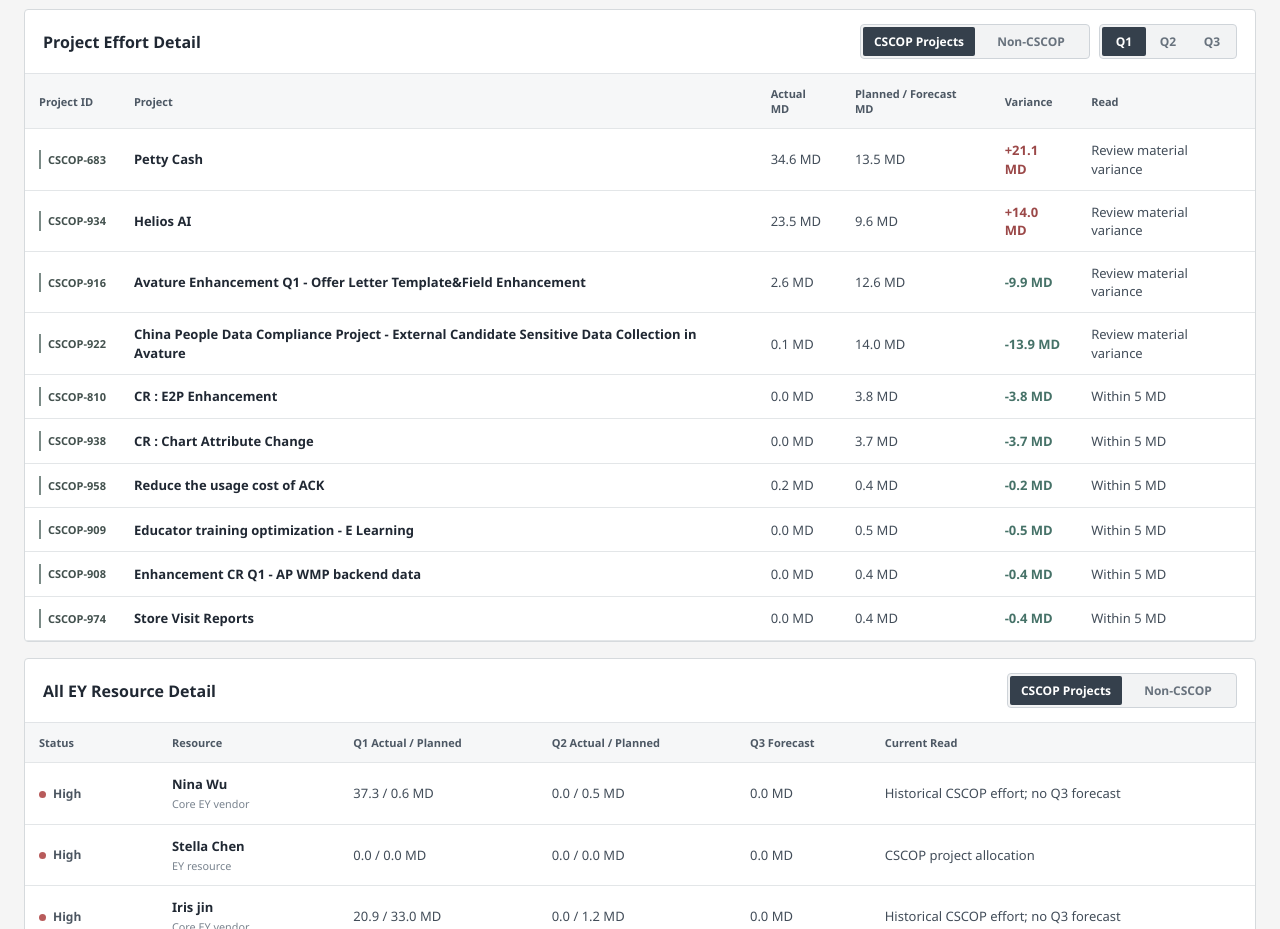
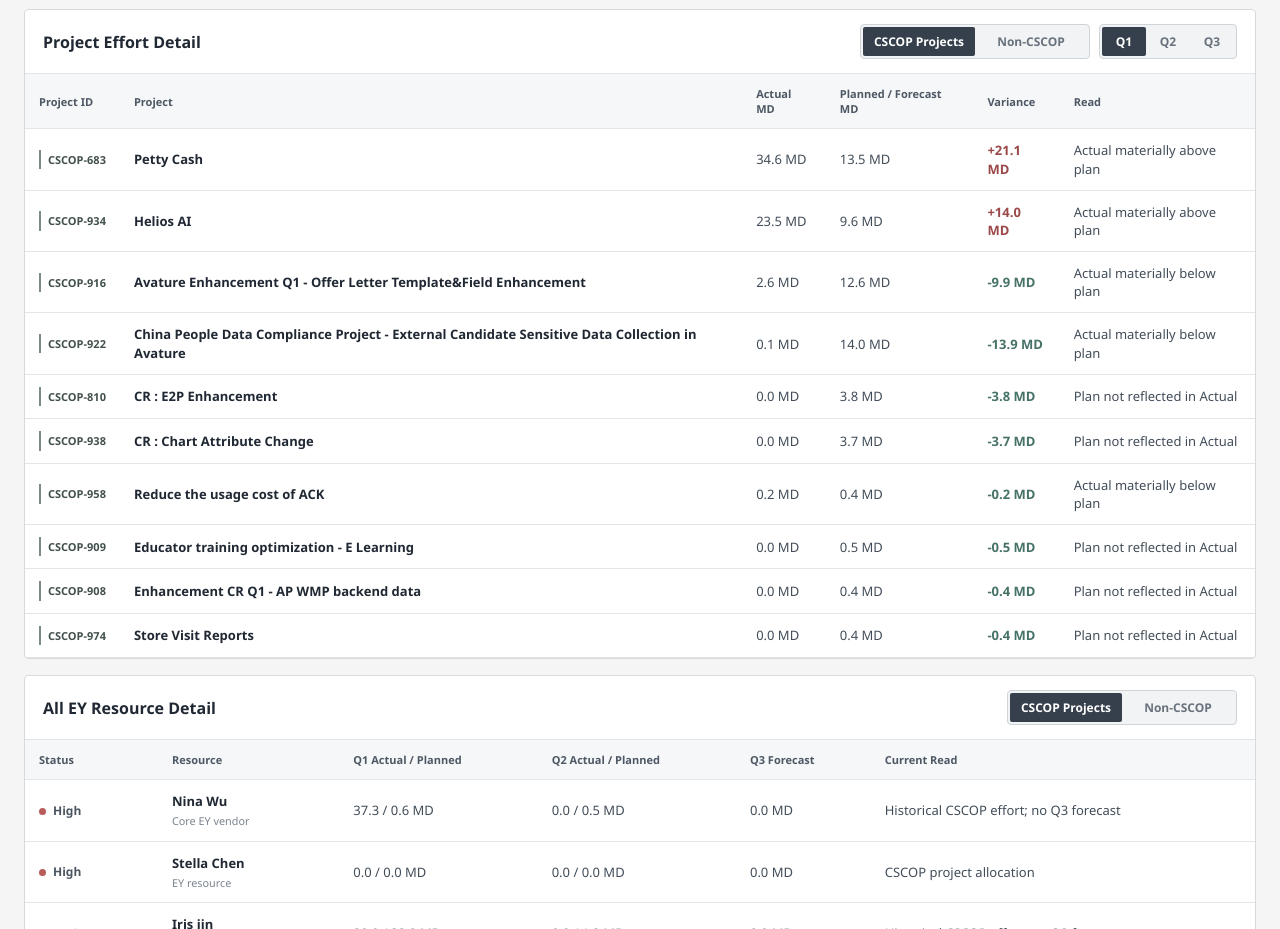
Before and after one commit to nick-lulu/ey-resource-governance-dashboard, a React (Vite) app: page / in a window 1280 px wide. Shown: the part 1720-2649 px from the top of the page. Built offline with nearby package versions, Linux system fonts and the light colour scheme.

Commit message:
Replace arbitrary MD threshold with actionable reads

```diff
--- a/src/main.jsx
+++ b/src/main.jsx
@@ -29,6 +29,18 @@ const formatMd = (value, digits = 1) =>
   });
 
 const signedMd = (value) => `${Number(value) >= 0 ? "+" : ""}${formatMd(value)} MD`;
+
+function projectRead(actual, planned, quarter) {
+  if (quarter === "Q3") return "Forecast baseline";
+  if (planned === 0 && actual > 0) return "Actual recorded without plan";
+  if (actual === 0 && planned > 0) return "Plan not reflected in Actual";
+  if (planned === 0) return "No effort recorded";
+
+  const varianceRate = (actual - planned) / planned;
+  if (varianceRate > 0.2) return "Actual materially above plan";
+  if (varianceRate < -0.2) return "Actual materially below plan";
+  return "Plan broadly aligned";
+}
 
 function Kpi({ icon: Icon, label, value, note, tone = "" }) {
   return (
@@ -377,7 +389,7 @@ function App() {
                     <td>{projectQuarter === "Q3" ? "Not started" : `${formatMd(row.actual)} MD`}</td>
                     <td>{formatMd(row.planned)} MD</td>
                     <td className={variance > 0 ? "negative" : "positive"}>{projectQuarter === "Q3" ? "—" : signedMd(variance)}</td>
-                    <td>{projectQuarter === "Q3" ? "Forecast baseline" : Math.abs(variance) >= 5 ? "Review material variance" : "Within 5 MD"}</td>
+                    <td>{projectRead(row.actual, row.planned, projectQuarter)}</td>
                   </tr>
                 );
               })}
```
